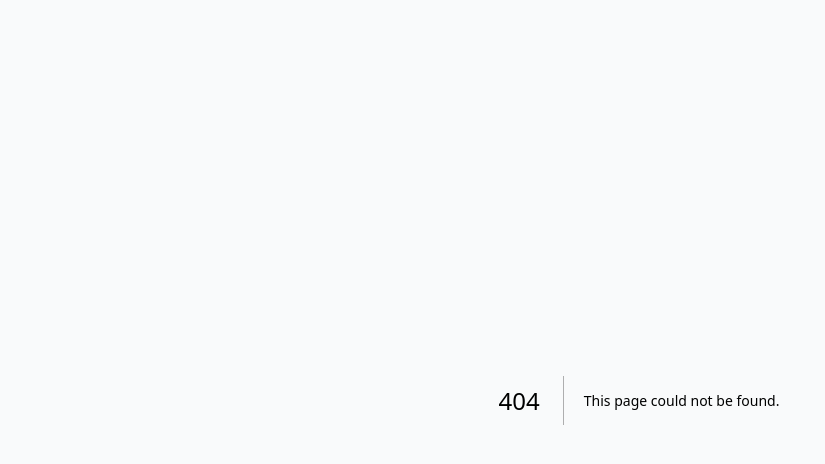
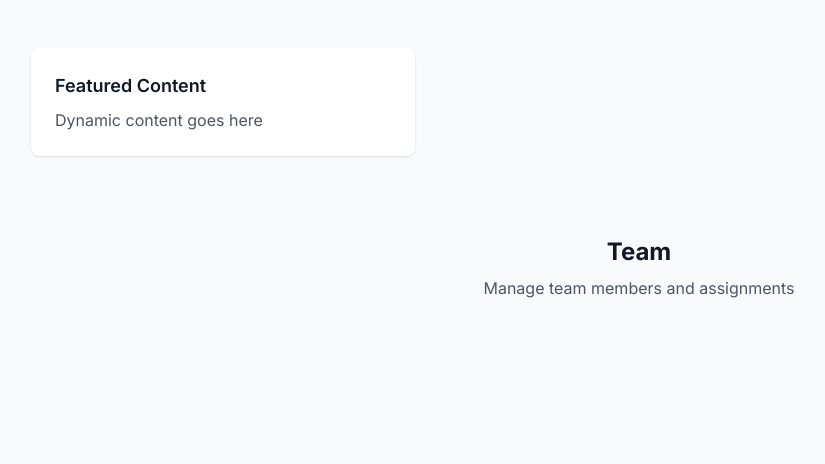
Before and after one commit to abhinav118/task-manager-pro-1755635465235, a Next.js app: page /team in a window 1280 px wide. Before the commit this address had no page. Shown: the top 464 px of the page, without its empty margins (1-826 px from the left). Built offline with nearby package versions, Linux system fonts and the light colour scheme.

Commit message:
Add app/team/page.tsx

```diff
--- /dev/null
+++ b/app/team/page.tsx
@@ -0,0 +1,23 @@
+import { siteData, navigation } from '@/lib/data'
+
+export default function TeamPage() {
+  return (
+    <div className="min-h-screen">
+      <div className="container py-12">
+          <div className="grid grid-cols-1 md:grid-cols-2 lg:grid-cols-3 gap-8">
+            {/* Grid content will be populated from data */}
+            <div className="card p-6">
+              <h3 className="text-lg font-semibold mb-2">Featured Content</h3>
+              <p className="text-gray-600">Dynamic content goes here</p>
+            </div>
+          </div>
+        </div>
+<div className="container py-8">
+          <div className="text-center">
+            <h2 className="text-2xl font-bold">Team</h2>
+            <p className="text-gray-600 mt-2">Manage team members and assignments</p>
+          </div>
+        </div>
+    </div>
+  )
+}
```
